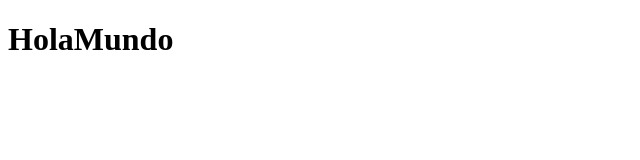
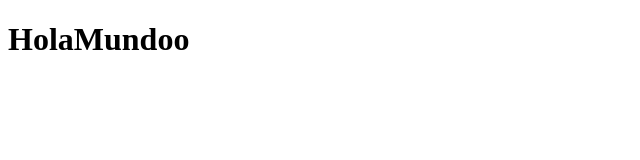
Before and after one commit to Said1683/test, a plain HTML site: page index.html in a window 1280 px wide. Shown: the full height of the page, 0-640 px from the left. Drawn offline with Linux system fonts and the light colour scheme.

Commit message:
se agrego holamundo

```diff
--- a/index.html
+++ b/index.html
@@ -9,7 +9,7 @@
 <body>
     <div>
 
-        <h1>HolaMundo </h1>
+        <h1>HolaMundoo </h1>
 
         <p>
     </div>
```
